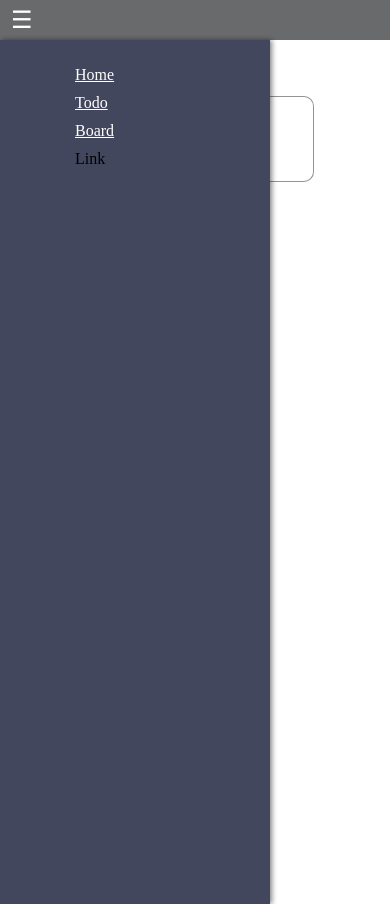
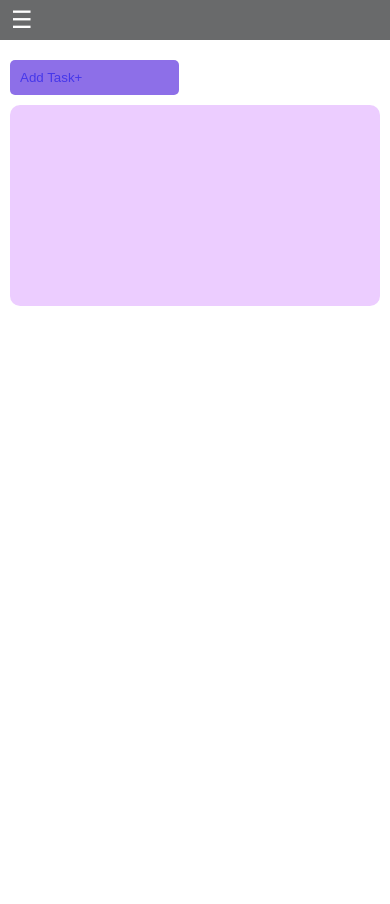
Before and after one commit to seduns/todo-app-local, an Angular app: page /todo in a window 390 px wide. After the commit the page ends 844 px from the top, so only its background shows below. Built offline with nearby package versions, Linux system fonts and the light colour scheme.

Commit message:
improve ui, make responsive for mobile view

```diff
--- a/src/app/nav-bar/nav-bar.component.html
+++ b/src/app/nav-bar/nav-bar.component.html
@@ -3,7 +3,14 @@
         <!-- <a href="">Logo</a> -->
         <ul class="nav-links">
         </ul>
-        <button class="menu-toggle">☰</button>
+        <button class="menu-toggle" (click)="toggleNav()">☰</button>
 
+        <div *ngIf="isToggleNav" class="side-nav-toggle">
+            <ul >
+                <li><a href="/home">Home</a></li>
+                <li><a href="/todo">Todo</a></li>
+                <li><a href="/board">Board</a></li>
+            </ul>
+        </div>
     </div>
 </nav>
--- a/src/app/nav-bar/nav-bar.component.scss
+++ b/src/app/nav-bar/nav-bar.component.scss
@@ -30,6 +30,11 @@
         cursor: pointer;
     }
 
+    .side-nav-toggle {
+        display: none;
+
+    }
+
     @media (max-width: 768px) {
         .nav-links {
             display: none;
@@ -48,5 +53,16 @@
         .menu-toggle {
             display: block;
         }
+        .side-nav-toggle {
+            display: block; /* Initially hidden */
+            position: absolute; /* Position relative to nearest positioned ancestor */
+            top: 45px; /* Adjust based on the height of your navbar */
+            left: 10px; /* Align it with the menu-toggle */
+            background-color: white;
+            border: 1px solid black;
+            padding: 10px;
+            z-index: 1000; /* Ensure it appears above other elements */
+        }
+
     }
 }
--- a/src/app/nav-bar/nav-bar.component.ts
+++ b/src/app/nav-bar/nav-bar.component.ts
@@ -1,12 +1,26 @@
-import { Component } from '@angular/core';
+import { CommonModule } from '@angular/common';
+import { Component, OnInit } from '@angular/core';
 
 @Component({
   selector: 'app-nav-bar',
   standalone: true,
-  imports: [],
+  imports: [CommonModule],
   templateUrl: './nav-bar.component.html',
   styleUrl: './nav-bar.component.scss'
 })
-export class NavBarComponent {
+export class NavBarComponent implements OnInit {
+
+
+  ngOnInit(): void {
+
+  }
+
+isToggleNav: boolean = false;
+
+toggleNav(): void {
+  this.isToggleNav = !this.isToggleNav;
+  console.log('Toggle: ' + this.isToggleNav);
+}
+
 
 }
--- a/src/app/side-nav-bar/side-nav-bar.component.scss
+++ b/src/app/side-nav-bar/side-nav-bar.component.scss
@@ -25,9 +25,15 @@
     }
 }
 
+
+
+
 @media (max-width: 768px) {
    .side-nav-bar {
     position: absolute;
     z-index: 10;
+    display: none;
    }
+
+
 }
--- a/src/app/todo-app/todo-app.component.html
+++ b/src/app/todo-app/todo-app.component.html
@@ -6,10 +6,7 @@
     <app-side-nav-bar></app-side-nav-bar>
     <div class="todo-content">
         <div class="add-task-con">
-            <button (click)="addTask()">Add Task+</button>
-
-            <input type="date" [(ngModel)]="selectedDate" (change)="onDateChange()"></div>
-
+            <!-- <input type="date" [(ngModel)]="selectedDate" (change)="onDateChange()"></div> -->
             <div *ngIf="isAddTask">
                 <div class="card-overlay">
                     <div class="card">
@@ -27,6 +24,9 @@
                 </div>
             </div>
         </div>
+        </div>
+
+        <button class="add-task-btn" (click)="addTask()">Add Task+</button>
 
         <div class="todo-list-background">
                     <div class="todo-card">
--- a/src/app/todo-app/todo-app.component.scss
+++ b/src/app/todo-app/todo-app.component.scss
@@ -6,7 +6,11 @@
 
 
 .todo-content {
-    border: 1px solid black;
+    // border: 1px solid black;
+    width: 100%;
+    height: 100vw;
+    display: flex;
+    flex-direction: column;
 
     .add-task-con {
         // border: 1px solid black;
@@ -16,6 +20,15 @@
         display: flex;
         justify-content: center;
         align-items: center;
+
+    }
+
+    .add-task-btn {
+        background-color: rgb(141, 111, 232);
+        display: flex;
+        align-items: center;
+        width: 20vh;
+        margin-left: 10px;
     }
 
     button {
@@ -29,18 +42,20 @@
     }
 
     button:hover {
-        background-color: rgba(43, 0, 255, 0.318);
+        background-color: rgba(43, 0, 255, 0.657);
         color: rgb(248, 248, 255);
     }
 
     .todo-list-background {
+        margin: 10px;
         padding: 5vh;
-        border: 1px solid rgba(0, 0, 0, 0.424);
-        width: 100%;
-        max-width: 90vh;
-        // margin: 10px;
+        height: 100%;
+        max-height: 30vw;
+        overflow-y: scroll;
+        overflow-x: hidden;
+        // border: 1px solid rgba(0, 0, 0, 0.424);
         border-radius: 10px;
-        background-color: rgba(255, 255, 255, 0.336);
+        background-color: rgba(163, 14, 255, 0.204);
     }
 
     .todo-card {
```
Lines whose indentation alone changed are shown as unchanged.
